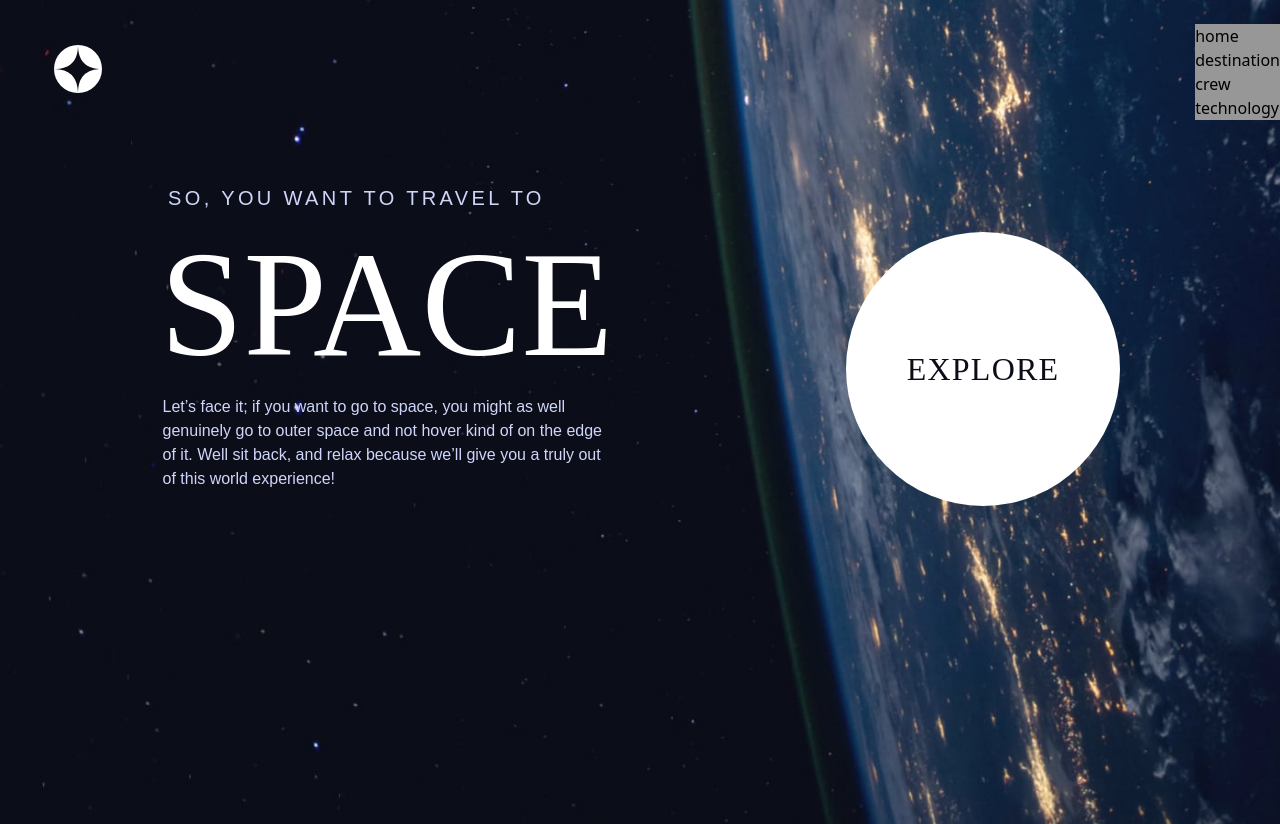
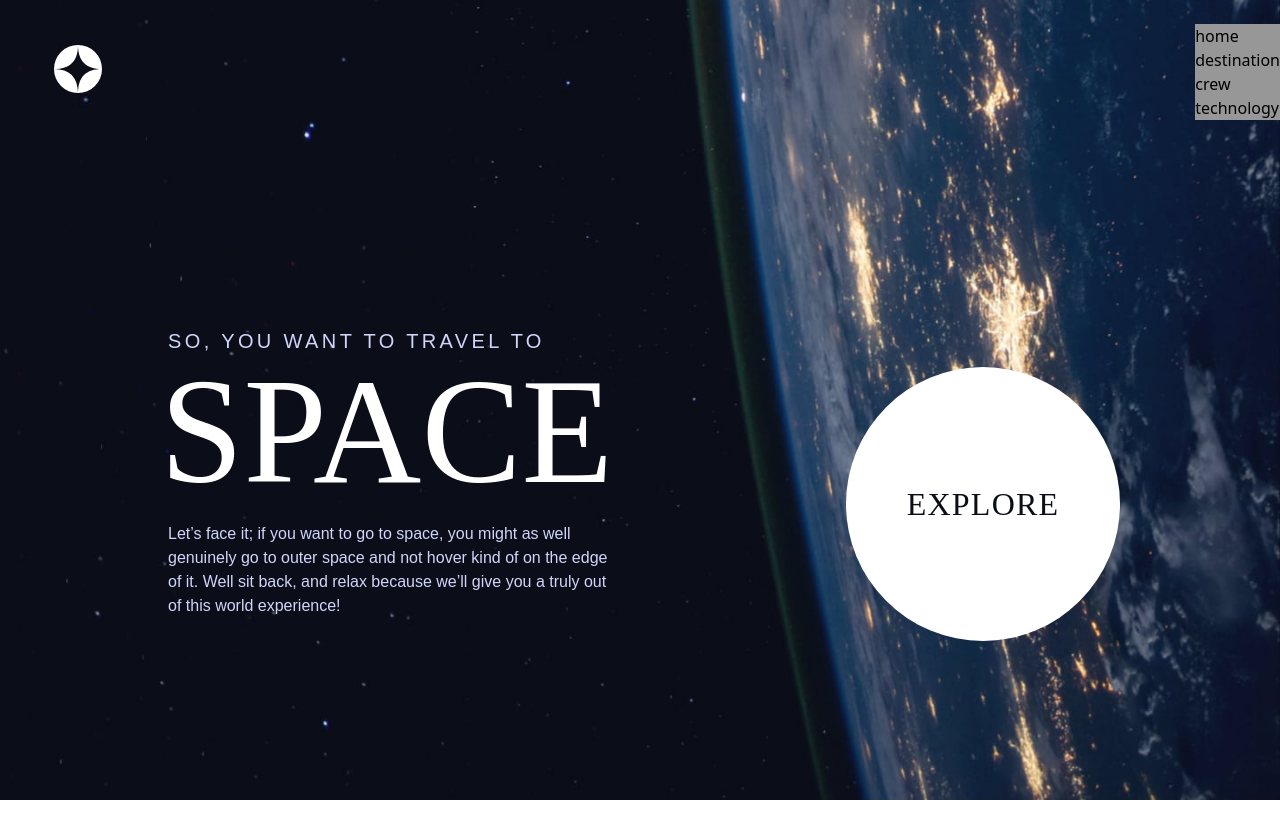
Before and after one commit to Squashim/space-tourism, a Next.js app: page / in a window 1280 px wide. After the commit the page ends 800 px from the top, so only its background shows below. Built offline with nearby package versions, Linux system fonts and the light colour scheme.

Commit message:
Tweaks and fixes

```diff
--- a/components/Main.js
+++ b/components/Main.js
@@ -3,15 +3,15 @@ import ExploreBtn from "./ExploreBtn";
 
 const Main = () => {
 	return (
-		<div className=' relative p-6 flex flex-col lg:flex-row lg:px-[10rem] items-center justify-between '>
-			<div className='flex flex-col items-center text-center lg:text-left  xs:min-w-[21rem] mx-auto lg:m-0'>
-				<p className='text-blue uppercase font-barlowCondensed text-[1rem] tracking-[2px] xs:text-[1.25rem] xs:tracking-[3.38px] w-full lg:pl-2'>
+		<div className='relative p-6 lg:px-[10rem] items-center flex h-[calc(100vh-144px)] justify-between '>
+			<div className='max-w-[500px] w-full'>
+				<p className='text-blue uppercase font-barlowCondensed text-[1rem] tracking-[2px] xs:text-[1.25rem] lg:pl-2 xs:tracking-[3.38px]  '>
 					So, you want to travel to
 				</p>
-				<h1 className='xs:text-[9.375rem] text-white uppercase text-[5rem] font-bellefair xs:leading-[9.375rem] leading-[6.25rem] mt-4'>
+				<h1 className=' xs:text-[9.375rem] text-white uppercase text-[5rem] font-bellefair xs:leading-[9.375rem] leading-[6.25rem] '>
 					Space
 				</h1>
-				<p className='font-barlow text-blue text-[0.938rem] xs:text-base mt-4 leading-[1.563rem] lg:max-w-[28rem]'>
+				<p className='font-barlow text-blue text-[0.938rem] xs:text-base mt-4 lg:pl-2 leading-[1.563rem] lg:max-w-[28rem]'>
 					Let’s face it; if you want to go to space, you might as well genuinely
 					go to outer space and not hover kind of on the edge of it. Well sit
 					back, and relax because we’ll give you a truly out of this world
@@ -19,7 +19,7 @@ const Main = () => {
 				</p>
 			</div>
 
-			<div className='flex items-center w-full lg:w-[50%] lg:justify-end  justify-center  mt-16 '>
+			<div className='flex w-full lg:justify-end  mt-16 '>
 				<ExploreBtn />
 			</div>
 		</div>
--- a/styles/globals.css
+++ b/styles/globals.css
@@ -5,7 +5,7 @@
 @import url("https://fonts.googleapis.com/css2?family=Barlow&family=Barlow+Condensed&family=Bellefair&display=swap");
 
 body {
-	min-height: 100vh;
+	min-height: calc(100vh - 1.5rem);
 	background-position: center;
 	background-image: url("../assets/home/background-home-mobile.jpg");
 	background-repeat: no-repeat;
```
